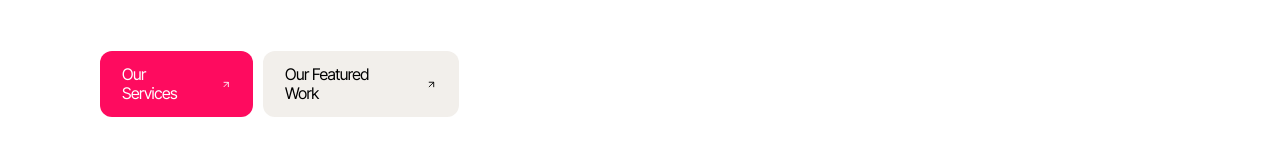
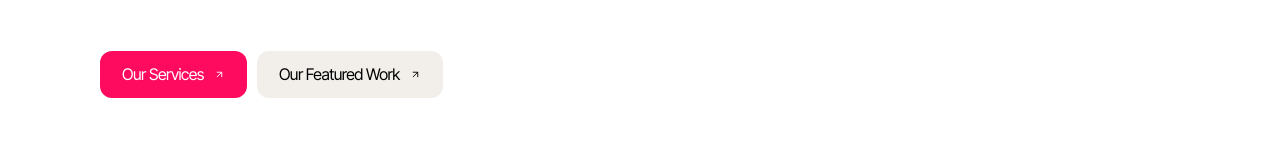
Before and after one commit to andresclarowork/Enzari2.0-frontend, a Next.js app: page / in a window 1280 px wide. Shown: the part 391-550 px from the top of the page. Built offline with nearby package versions, Linux system fonts and the light colour scheme; a web font is replaced by a local one.

Commit message:
fix CTA bugs on Hero section

```diff
--- a/src/components/sections/home/Hero.tsx
+++ b/src/components/sections/home/Hero.tsx
@@ -194,7 +194,7 @@ export function Hero() {
                   fontWeight: 400,
                   fontStyle: 'regular',
                   fontSize: '16px',
-                  lineHeight: '120%',
+                  lineHeight: '1.2em',
                   letterSpacing: '-0.5px',
                   color: '#FFFFFF'
                 }}
@@ -206,7 +206,6 @@ export function Hero() {
                 style={{
                   width: '10.94px',
                   height: '11px',
-                  marginLeft: '10.85px'
                 }}
               />
             </Link>
@@ -228,7 +227,7 @@ export function Hero() {
                   fontWeight: 400,
                   fontStyle: 'regular',
                   fontSize: '16px',
-                  lineHeight: '120%',
+                  lineHeight: '1.2em',
                   letterSpacing: '-0.5px',
                   color: '#000000'
                 }}
@@ -240,7 +239,6 @@ export function Hero() {
                 style={{
                   width: '10.94px',
                   height: '11px',
-                  marginLeft: '10.85px'
                 }}
               />
             </Link>
```
